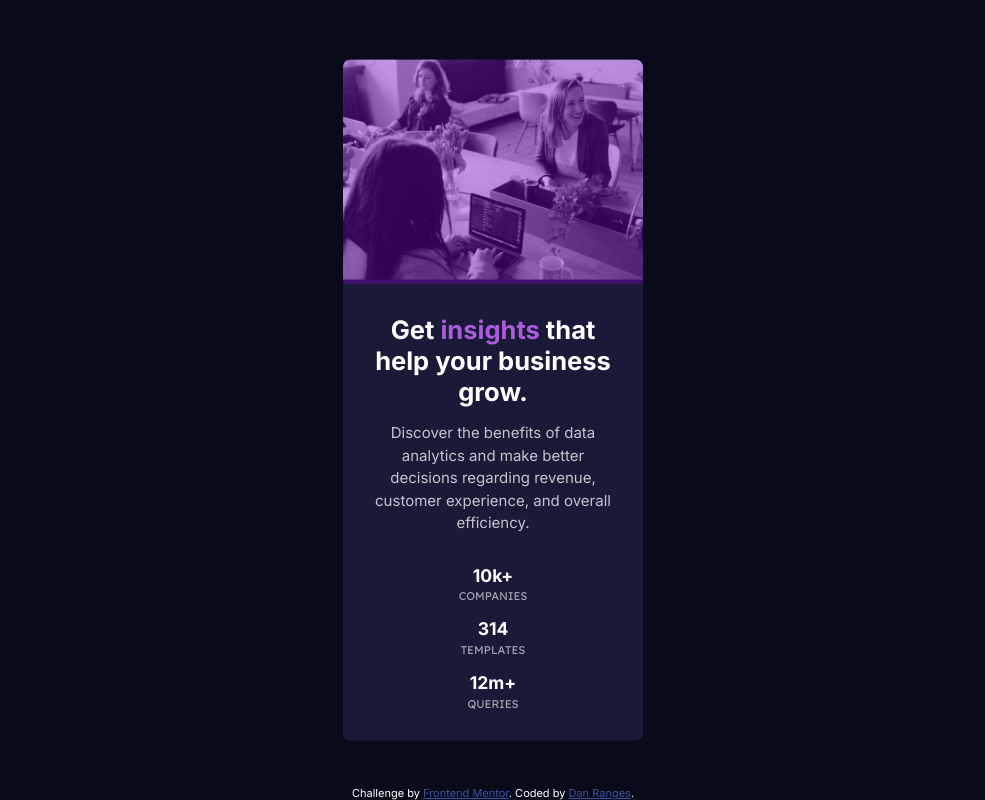
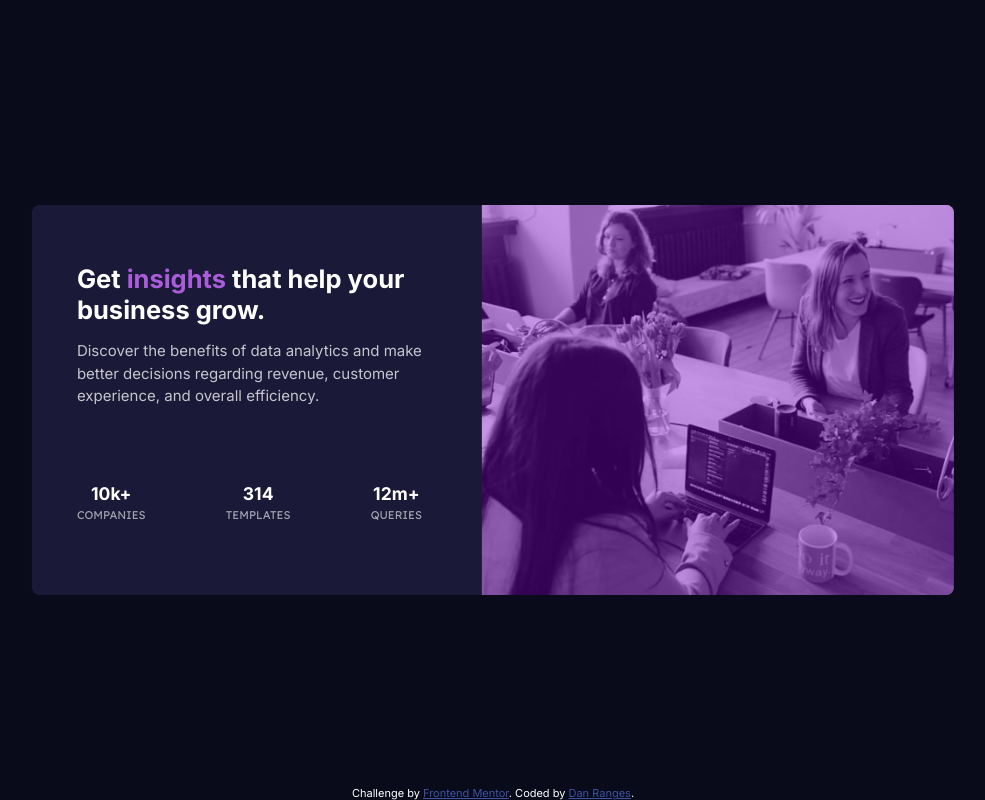
Before and after one commit to danranges/stats-preview-card-FEMn, a plain HTML site: page index.html in a window 1280 px wide. Shown: the whole page, without its empty margins (147-1132 px from the left). Drawn offline with Linux system fonts and the light colour scheme.

Commit message:
Add desktop media query

```diff
--- a/index.html
+++ b/index.html
@@ -23,7 +23,7 @@
         <div class="purple-overlay"></div>
         <img src="./images/image-header-mobile.jpg" alt="" class="hero-img-mobile" />
       </div>
-      <div class="mx-2">
+      <div class="copy-wrapper mx-2">
         <h1 class="white mb-1 inter">
           Get <span class="purple">insights</span> that help your business grow.
         </h1>
@@ -31,7 +31,7 @@
           Discover the benefits of data analytics and make better decisions regarding revenue,
           customer experience, and overall efficiency.
         </p>
-        <div class="container mb-2">
+        <div class="container flex stats-wrapper">
           <div class="flex col mb-1">
             <h3 class="white inter mb-half">10k+</h3>
             <p class="white-60 lexend upper">companies</p>
@@ -46,12 +46,15 @@
           </div>
         </div>
       </div>
-      <img src="./images/image-header-desktop.jpg" alt="" class="hero-img-desktop" />
+      <div class="hero-wrapper-desktop">
+        <div class="purple-overlay"></div>
+        <img src="./images/image-header-desktop.jpg" alt="" class="hero-img-desktop" />
+      </div>
     </div>
     <div class="attribution white inter">
       Challenge by
       <a href="https://www.frontendmentor.io?ref=challenge" target="_blank">Frontend Mentor</a>.
-      Coded by <a href="#">Dan Ranges</a>.
+      Coded by <a href="https://github.com/danranges">Dan Ranges</a>.
     </div>
   </body>
 </html>
--- a/style.css
+++ b/style.css
@@ -82,7 +82,7 @@ h1 {
   height: 100%;
 }
 
-.hero-img-desktop {
+.hero-wrapper-desktop {
   display: none;
 }
 
@@ -135,3 +135,45 @@ span.purple {
 .attribution a {
   color: hsl(228, 45%, 44%);
 }
+
+@media screen and (min-width: 800px) {
+  .hero-wrapper-mobile {
+    display: none;
+  }
+
+  .hero-wrapper-desktop {
+    display: flex;
+    position: relative;
+    height: 100%;
+  }
+
+  .hero-img-desktop,
+  .purple-overlay {
+    max-height: 26rem;
+  }
+
+  .component {
+    flex-direction: row;
+    max-width: fit-content;
+  }
+
+  .container {
+    flex-direction: row;
+  }
+
+  .copy-wrapper {
+    margin-left: 3rem;
+    width: 25rem;
+  }
+
+  .stats-wrapper {
+    justify-content: space-between;
+    padding-right: 2rem;
+    margin-top: 5rem;
+  }
+
+  p,
+  h1 {
+    text-align: left;
+  }
+}
```
